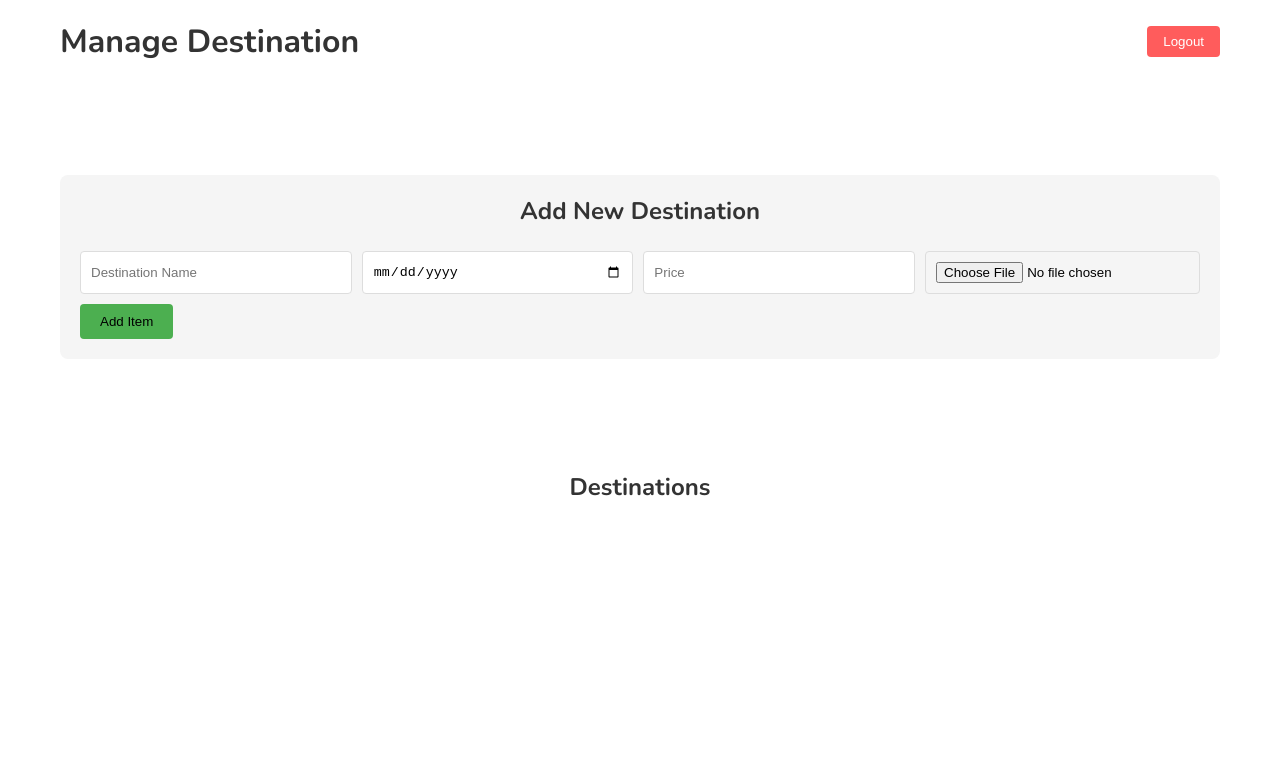
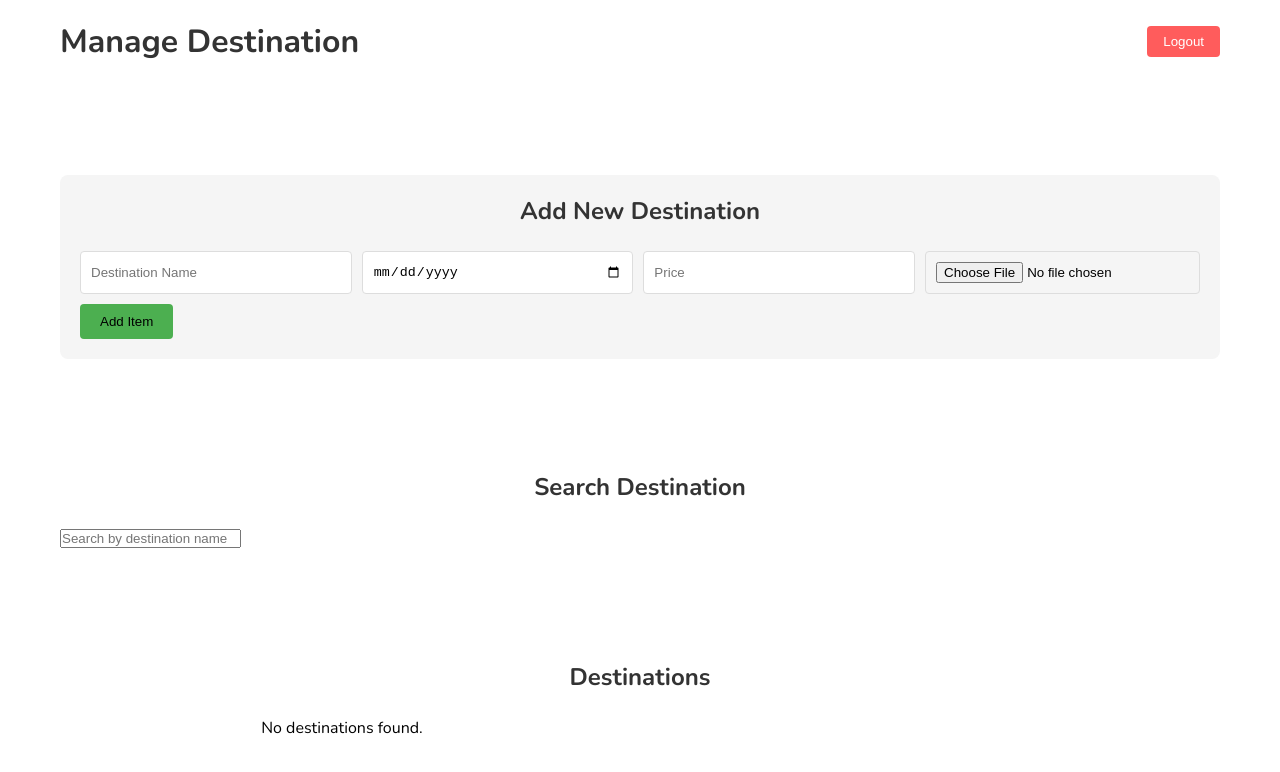
Before and after one commit to daffaliefalza/travelwings, a React (Vite) app: page /dashboard in a window 1280 px wide. Shown: the top 772 px of the page. Built offline with nearby package versions, Linux system fonts and the light colour scheme; sample sign-in values are in the browser's storage.

Commit message:
update delete confirmation & search input

```diff
--- a/src/pages/Dashboard.jsx
+++ b/src/pages/Dashboard.jsx
@@ -1,5 +1,3 @@
-// Dashboard.jsx
-
 import React, { useState, useEffect } from "react";
 import { useNavigate } from "react-router-dom";
 import "../styles/dashboard/dashboard.css";
@@ -7,6 +5,7 @@ import "../styles/dashboard/dashboard.css";
 const Dashboard = () => {
   const navigate = useNavigate();
   const [items, setItems] = useState([]);
+  const [searchQuery, setSearchQuery] = useState(""); // State for search query
   const [newItem, setNewItem] = useState({
     name: "",
     date: "",
@@ -72,15 +71,25 @@ const Dashboard = () => {
   };
 
   const removeItem = (id) => {
+    const confirmed = window.confirm(
+      "Are you sure you want to delete this destination?"
+    );
+    if (confirmed) {
       const updatedItems = items.filter((item) => item.id !== id);
       setItems(updatedItems);
       localStorage.setItem("travelDestination", JSON.stringify(updatedItems));
+    }
   };
 
   const handleLogout = () => {
     localStorage.removeItem("user");
     navigate("/login");
   };
+
+  // Filter items based on the search query
+  const filteredItems = items.filter((item) =>
+    item.name.toLowerCase().includes(searchQuery.toLowerCase())
+  );
 
   return (
     <div className="dashboard">
@@ -120,10 +129,22 @@ const Dashboard = () => {
         </button>
       </section>
 
+      <section className="search-destination">
+        <h2>Search Destination</h2>
+        <input
+          type="text"
+          value={searchQuery}
+          onChange={(e) => setSearchQuery(e.target.value)}
+          placeholder="Search by destination name"
+          className="search-input"
+        />
+      </section>
+
       <section className="destination-wrapper">
         <h2>Destinations</h2>
         <div className="destination-cards">
-          {items.map((item) => (
+          {filteredItems.length > 0 ? (
+            filteredItems.map((item) => (
               <div key={item.id} className="destination-card">
                 <strong>{item.name}</strong>
                 <p>Date: {item.date}</p>
@@ -142,7 +163,10 @@ const Dashboard = () => {
                   Delete
                 </button>
               </div>
-          ))}
+            ))
+          ) : (
+            <p>No destinations found.</p>
+          )}
         </div>
       </section>
     </div>
```
Lines whose indentation alone changed are shown as unchanged.
